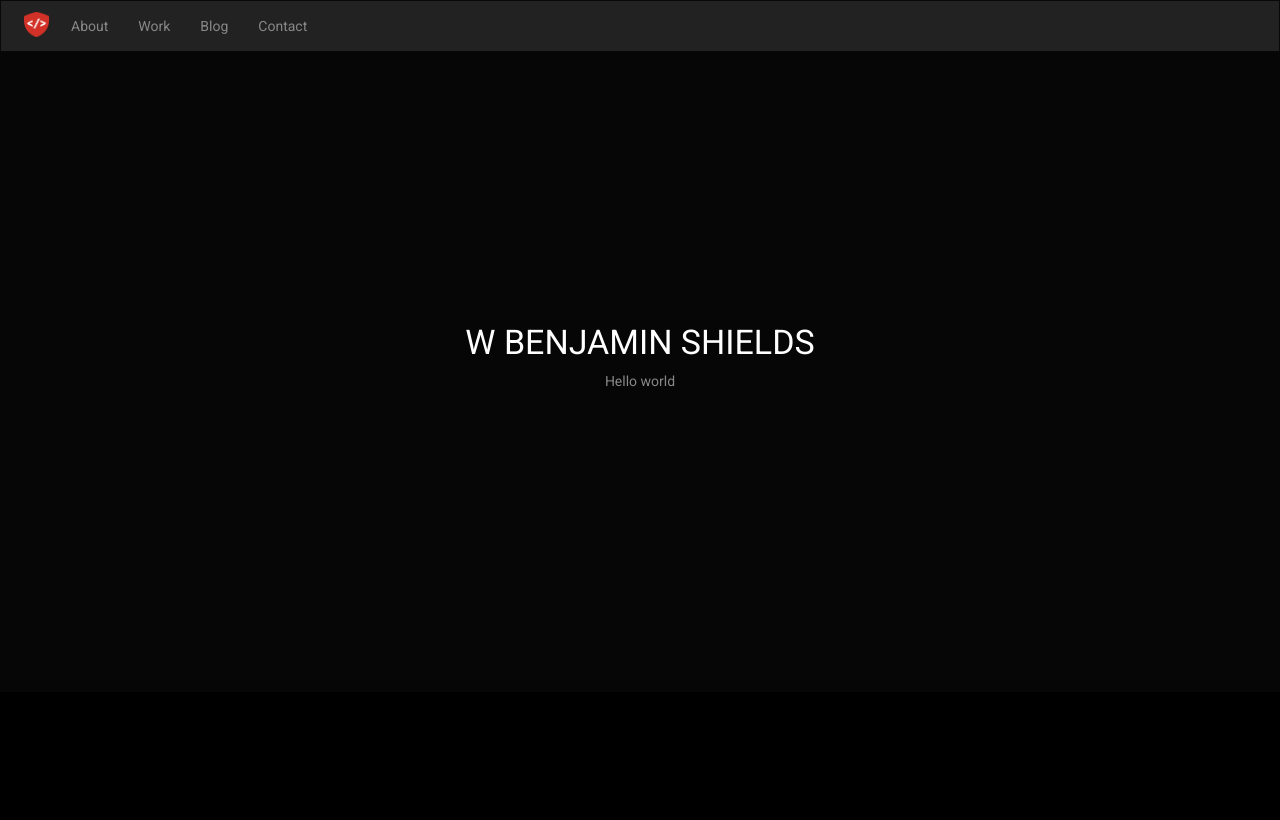
After one commit to iamrobinhood12345/personal_website, a Django app: page /about/ in a window 1280 px wide. The commit adds this page. Run offline with Django 3.2, Linux system fonts and the light colour scheme; some libraries are stand-ins or nearby versions.

Commit message:
build for about page.

```diff
--- a/personal_website/personal_website/templates/base.html
+++ b/personal_website/personal_website/templates/base.html
@@ -30,8 +30,9 @@
       </div>
       <div class="collapse navbar-collapse" id="myNavbar">
         <ul class="nav navbar-nav">
-            <li><a href="">About</a></li>
+            <li><a href="/about">About</a></li>
             <li><a href="">Work</a></li>
+            <li><li><a href="">Blog</a></li>
             <li><a href="">Contact</a></li>
         </ul>
       </div>
--- /dev/null
+++ b/personal_website/personal_website/templates/personal_website/about.html
@@ -0,0 +1,11 @@
+{% extends 'base.html' %}
+{% block body %}
+  <div class="row content">
+    <div class="container handshake">
+      <div class="login-box">
+        <h3 class="white">W BENJAMIN SHIELDS</h3>
+          <p>Hello world</p>
+      </div>
+    </div>
+  </div>
+{% endblock %}
--- a/personal_website/personal_website/urls.py
+++ b/personal_website/personal_website/urls.py
@@ -1,4 +1,4 @@
-"""personal_website URL Configuration
+"""personal_website URL Configuration.
 
 The `urlpatterns` list routes URLs to views. For more information please see:
     https://docs.djangoproject.com/en/1.10/topics/http/urls/
@@ -18,10 +18,11 @@ from django.contrib import admin
 from django.conf.urls.static import static
 from django.conf import settings
 
-from personal_website.views import HomeView
+from personal_website.views import HomeView, AboutView
 
 urlpatterns = [
     url(r'^$', HomeView.as_view(), name='home'),
+    url(r'^about/', AboutView.as_view(), name='about'),
     url(r'^admin/', admin.site.urls),
 ]
 
--- a/personal_website/personal_website/views.py
+++ b/personal_website/personal_website/views.py
@@ -8,5 +8,15 @@ class HomeView(TemplateView):
     template_name = 'personal_website/home.html'
 
     def get_context_data(self):
-        """Get the posts of all users followed by logged in user."""
+        """Get context data."""
         return {}
+
+
+class AboutView(TemplateView):
+    """Home View."""
+
+    template_name = 'personal_website/about.html'
+
+    def get_context_data(self):
+        """Get context data."""
+        return {}
```
